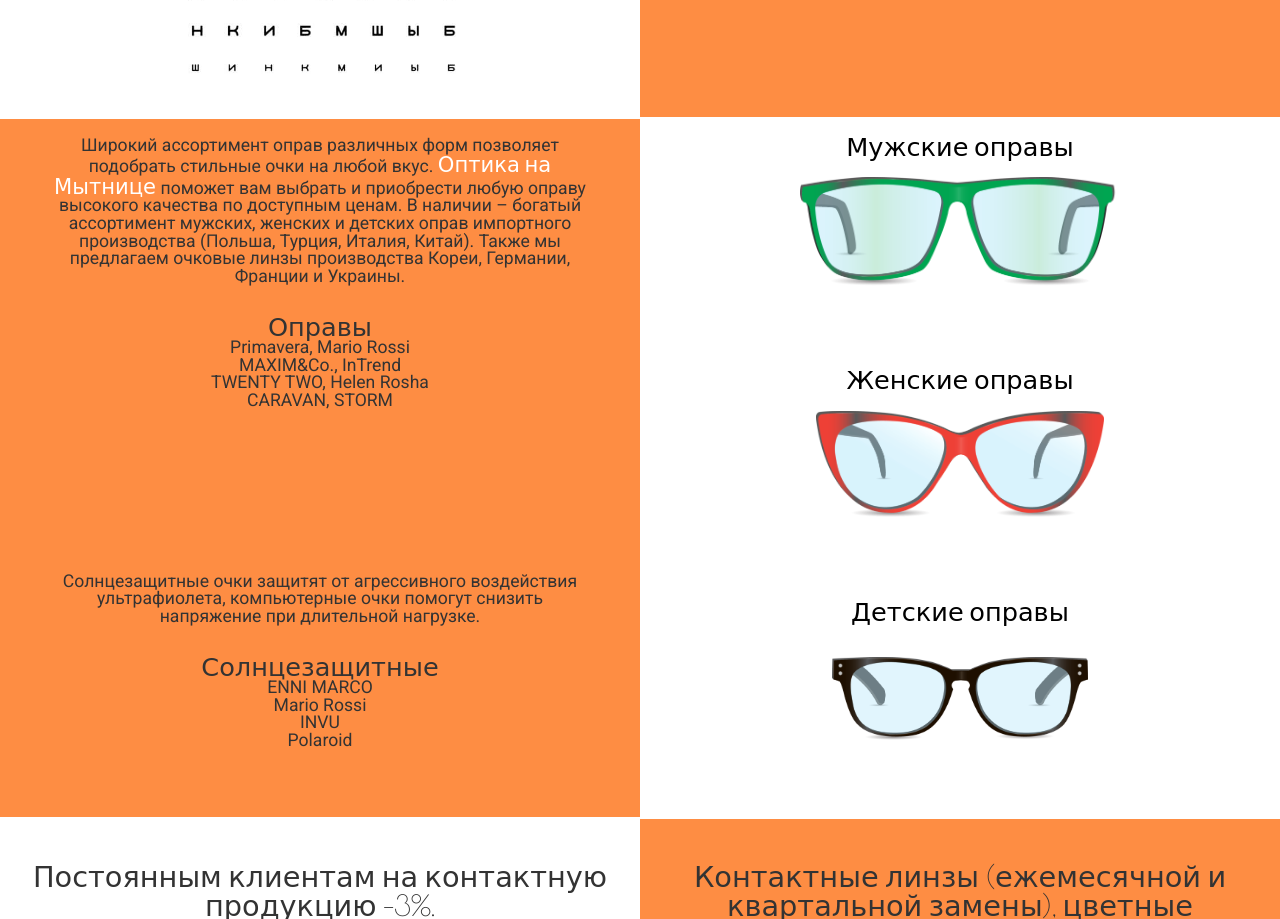
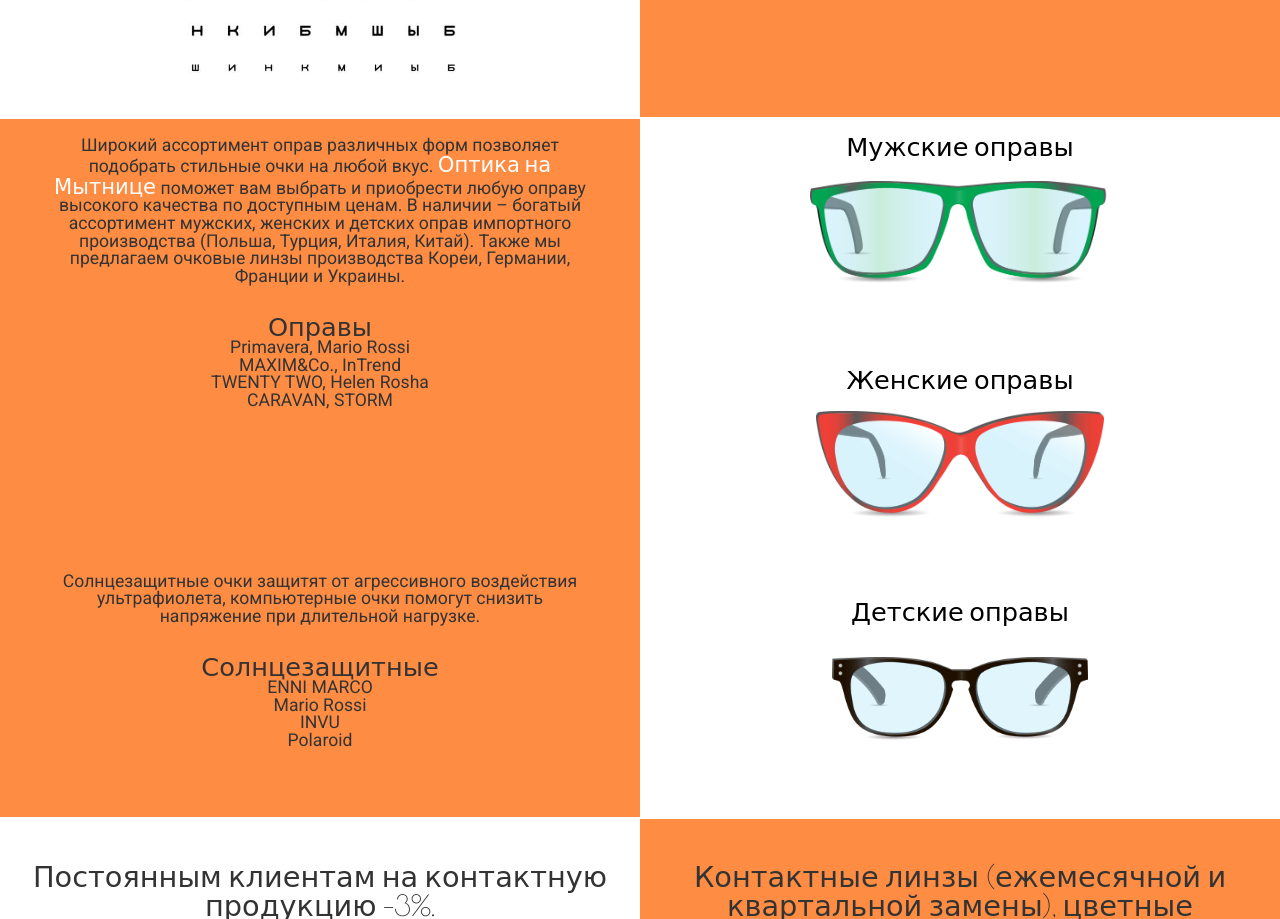
Before and after one commit to opticck/opticck.github.io, a plain HTML site: page index.html in a window 1280 px wide. Shown: the part 1311-2230 px from the top of the page. Drawn offline with nearby package versions, Linux system fonts and the light colour scheme; some packages are replaced by stand-ins of ours.

Commit message:
47%menglass

```diff
--- a/style.css
+++ b/style.css
@@ -233,7 +233,7 @@ body {
 	background: url(man.png);
 	background-repeat: no-repeat;
 	background-position: center;
-	background-size: 50%;
+	background-size: 47%;
 	height: 33.333%;
 	padding: 0;
 }
@@ -266,7 +266,7 @@ body {
 	background: url(mansun.png);
 	background-repeat: no-repeat;
 	background-position: center;
-	background-size: 50%;
+	background-size: 47%;
 	height: 33.333%;
 }
 .glass-women:hover {
```
